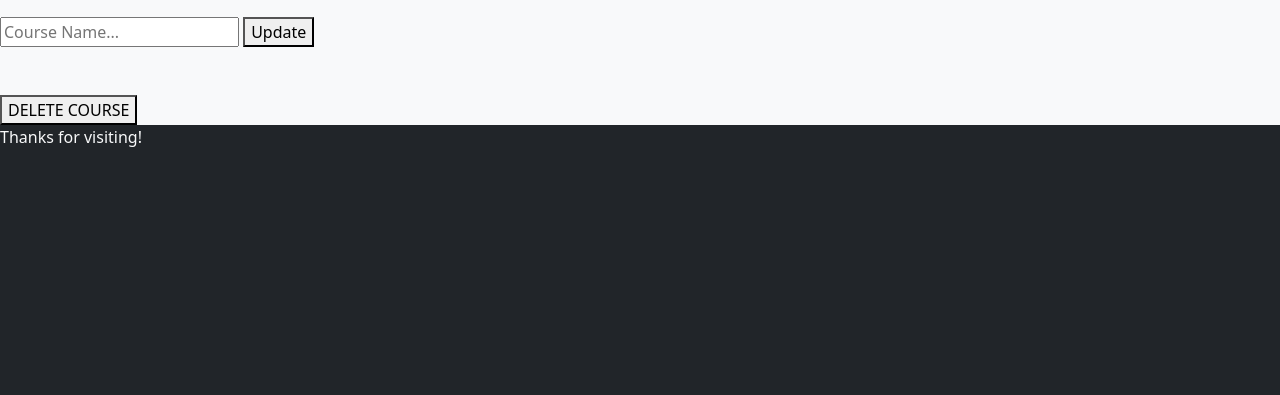
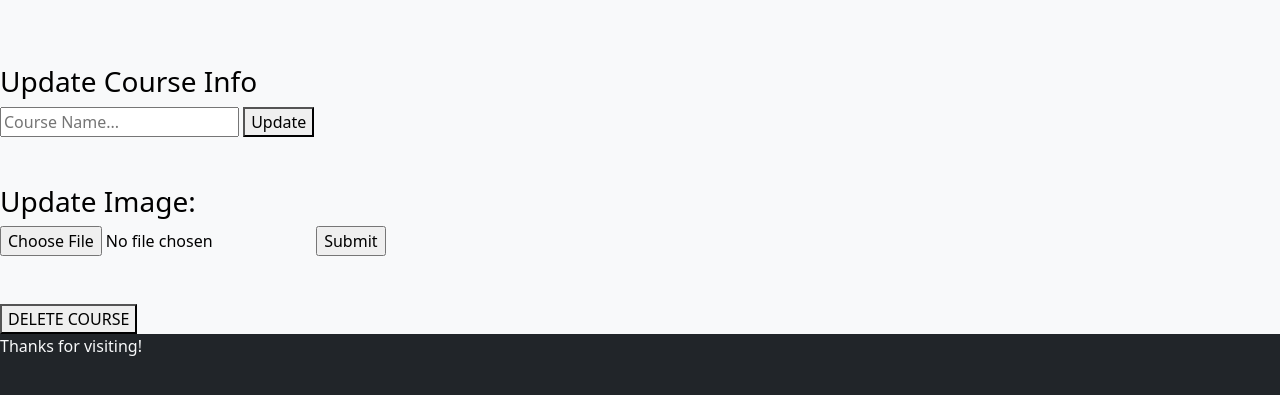
Before and after one commit to Oliver-CoderAcademy/uni_app, a Flask app: template uni_app/templates/course_detail.html in a window 1280 px wide. Shown: the part 127-522 px from the top of the page. Run offline with Flask 2, Linux system fonts and the light colour scheme; the template is opened without the code that fills it, so the values that code supplies are empty; parts of the project's set-up code (start-up, migrations or seed data) failed here and were passed over.

Commit message:
added simple file upload

```diff
--- a/uni_app/controllers/__init__.py
+++ b/uni_app/controllers/__init__.py
@@ -1,4 +1,5 @@
 from controllers.course_controller import courses
 from controllers.user_controller import users
+from controllers.image_controller import course_images
 
-registerable_controllers = [courses, users]
+registerable_controllers = [courses, users, course_images]
--- a/uni_app/controllers/course_controller.py
+++ b/uni_app/controllers/course_controller.py
@@ -3,6 +3,7 @@ from main import db
 from models.courses import Course
 from schemas.course_schema import courses_schema, course_schema
 from flask_login import login_required
+import os
 
 
 courses = Blueprint('courses', __name__)
@@ -40,7 +41,8 @@ def get_course(id):
     course = Course.query.get_or_404(id)
     data = {
         "page_title": "Course Detail",
-        "course": course_schema.dump(course)
+        "course": course_schema.dump(course),
+        "image": url_for('static', filename=course.image_filename)
     }
     return render_template("course_detail.html", page_data=data)
 
--- a/uni_app/models/courses.py
+++ b/uni_app/models/courses.py
@@ -12,6 +12,6 @@ class Course(db.Model):
     course_name = db.Column(db.String(80), unique=True, nullable=False)
     description = db.Column(db.String(200), default="...")
 
-    # # The init method lets us create a python object to insert as a new row
-    # def __init__(self, course_name):
-    #     self.course_name = course_name
+    @property
+    def image_filename(self):
+        return f"/course_images/{self.course_id}.png"
--- a/uni_app/templates/course_detail.html
+++ b/uni_app/templates/course_detail.html
@@ -4,9 +4,20 @@
     <h2>{{ page_data.course.course_name }}</h2>
     <p>Course ID: {{ page_data.course.course_id }}</p>
 
-    <form action="/courses/{{ page_data.course.course_id }}/", method="POST">
+    <img src= "{{ page_data.image }}" style="width: 250px">
+    <br/><br/>
+    <h3>Update Course Info</h3>
+    <form action="/courses/{{ page_data.course.course_id }}/" method="POST">
         <input type="text" name="course_name" placeholder="Course Name..."/>
         <button>Update</button>
+    </form>
+
+    <br/><br/>
+
+    <h3>Update Image:</h3>
+    <form action="/courses/{{ page_data.course.course_id }}/image/" method="POST" enctype = "multipart/form-data">
+        <input type="file" name="image">
+        <input type="submit">
     </form>
 
     <br/><br/>
```
Also changed, not shown: uni_app/controllers/image_controller.py (added, +17 -0 lines), uni_app/static/course_images/1.png (added).
